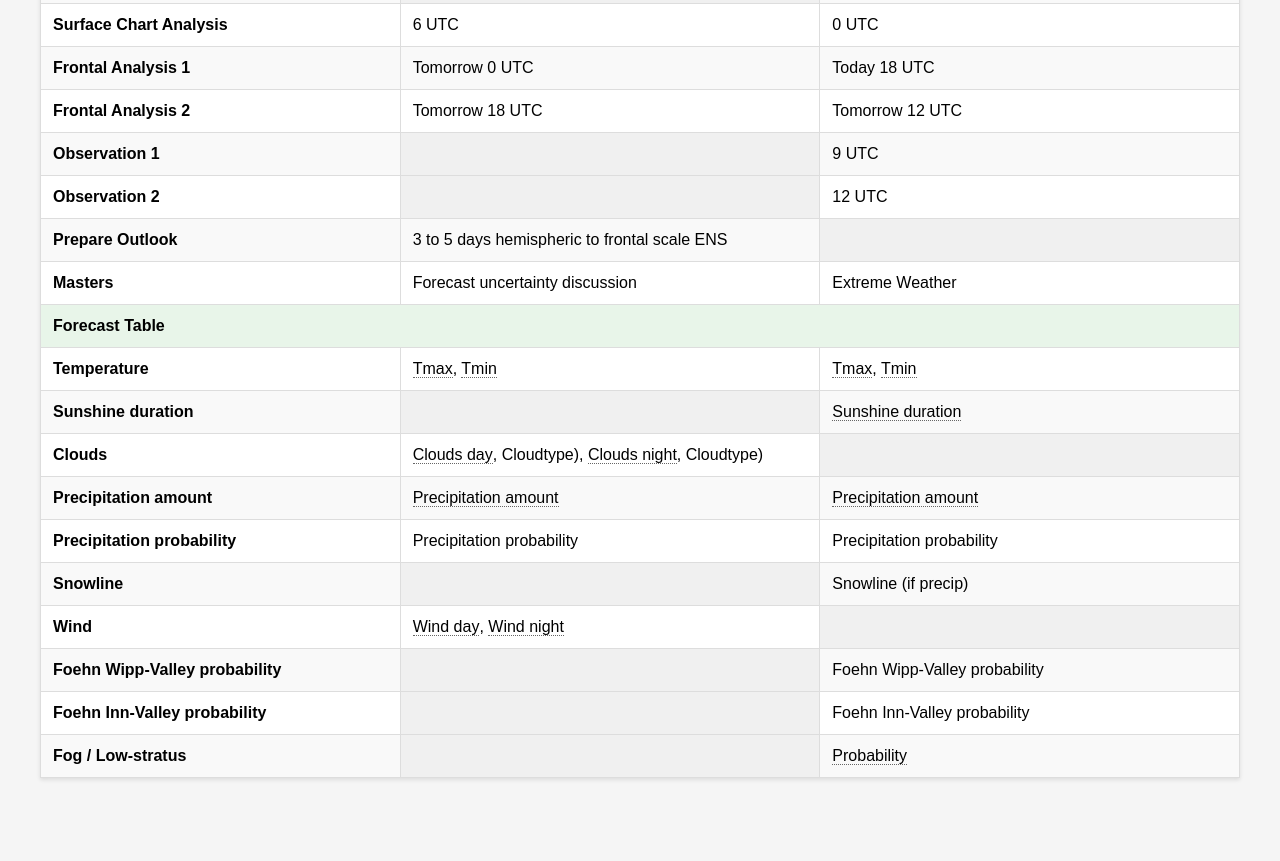
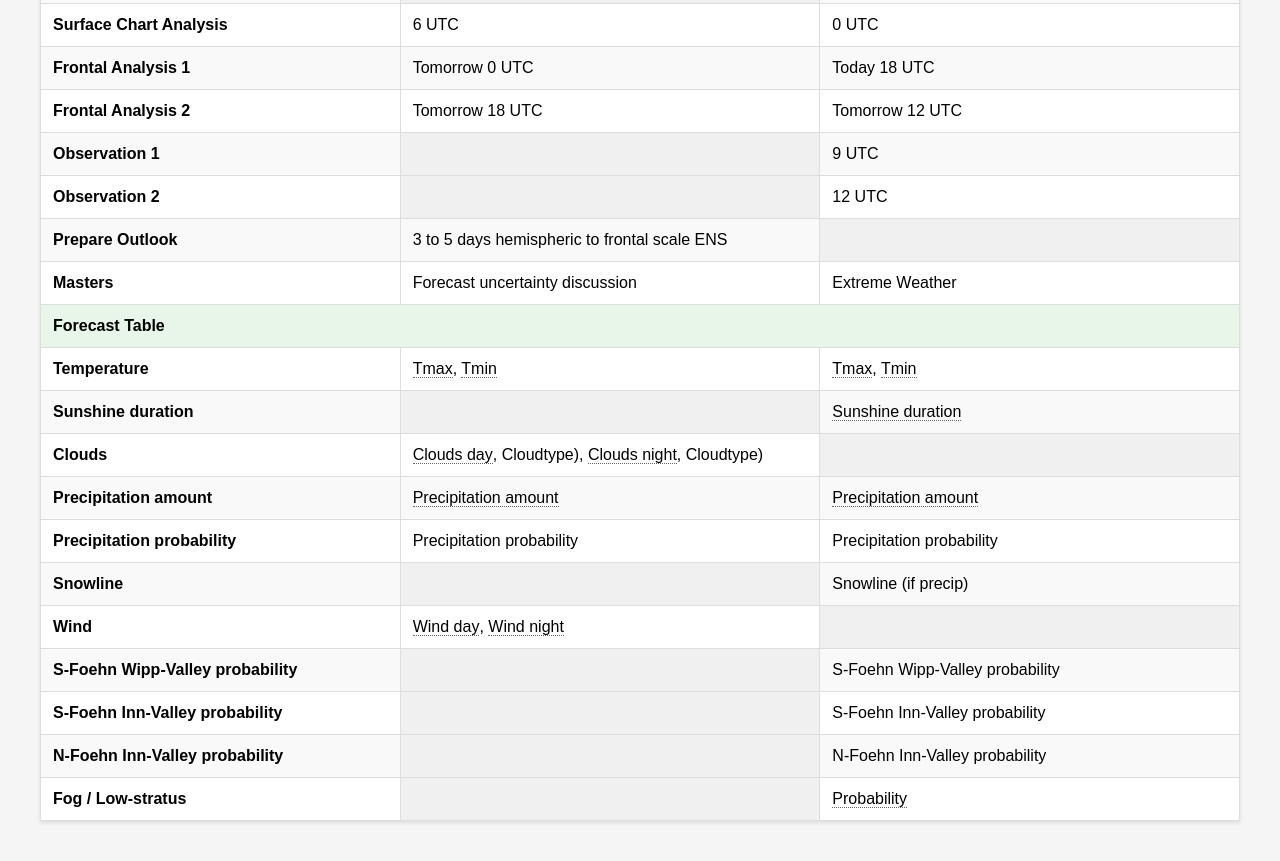
Before and after one commit to afriesinger/WBtasks, a plain HTML site: page index.html in a window 1280 px wide. Shown: the part 464-1325 px from the top of the page. Before the commit the page ends 1282 px from the top, so only its background shows below. Drawn offline with Linux system fonts and the light colour scheme.

Commit message:
modified:   index.html added N-Foehn and rename foehn to S-Foehn

```diff
--- a/index.html
+++ b/index.html
@@ -199,8 +199,9 @@
                 "Precipitation probability": { f1: "Precipitation probability", f2: "Precipitation probability" },
                 "Snowline": { f1: "Snowline (if precip)", f2: "" },
                 "Wind": { f1: "", f2: "Wind day|6-18 UTC (Percentiles), Wind night|18-6 UTC (Percentiles)" },
-                "Foehn Wipp-Valley probability": { f1: "Foehn Wipp-Valley probability", f2: "" },
-                "Foehn Inn-Valley probability": { f1: "Foehn Inn-Valley probability", f2: "" },
+                "S-Foehn Wipp-Valley probability": { f1: "S-Foehn Wipp-Valley probability", f2: "" },
+                "S-Foehn Inn-Valley probability": { f1: "S-Foehn Inn-Valley probability", f2: "" },
+                "N-Foehn Inn-Valley probability": { f1: "N-Foehn Inn-Valley probability", f2: "" },
                 "Fog / Low-stratus": { f1: "Probability|Percent" , f2: "" }
             },
             TUESDAY: {
@@ -223,8 +224,9 @@
                 "Precipitation probability": { f1: "Precipitation probability", f2: "Precipitation probability" },
                 "Snowline": { f1: "Snowline (if precip)", f2: "" },
                 "Wind": { f1: "", f2: "Wind day|6-18 UTC (Percentiles), Wind night|18-6 UTC (Percentiles)" },
-                "Foehn Wipp-Valley probability": { f1: "Foehn Wipp-Valley probability", f2: "" },
-                "Foehn Inn-Valley probability": { f1: "Foehn Inn-Valley probability", f2: "" },
+                "S-Foehn Wipp-Valley probability": { f1: "S-Foehn Wipp-Valley probability", f2: "" },
+                "S-Foehn Inn-Valley probability": { f1: "S-Foehn Inn-Valley probability", f2: "" },
+                "N-Foehn Inn-Valley probability": { f1: "N-Foehn Inn-Valley probability", f2: "" },
                 "Fog / Low-stratus": { f1: "Probability|Percent" , f2: "" },
             },
             WEDNESDAY: {
@@ -247,8 +249,9 @@
                 "Precipitation probability": { f1: "Precipitation probability", f2: "Precipitation probability" },
                 "Snowline": { f1: "", f2: "Snowline (if precip)" },
                 "Wind": { f1: "Wind day|6-18 UTC (Percentiles), Wind night|18-6 UTC (Percentiles)", f2: "" },
-                "Foehn Wipp-Valley probability": { f1: "", f2: "Foehn Wipp-Valley probability" },
-                "Foehn Inn-Valley probability": { f1: "", f2: "Foehn Inn-Valley probability" },
+                "S-Foehn Wipp-Valley probability": { f1: "", f2: "S-Foehn Wipp-Valley probability" },
+                "S-Foehn Inn-Valley probability": { f1: "", f2: "S-Foehn Inn-Valley probability" },
+                "N-Foehn Inn-Valley probability": { f1:"" , f2: "N-Foehn Inn-Valley probability" },
                 "Fog / Low-stratus": { f1: "" , f2: "Probability|Percent" }
             },
             THURSDAY: {
@@ -271,8 +274,9 @@
                 "Precipitation probability": { f1: "Precipitation probability", f2: "Precipitation probability" },
                 "Snowline": { f1: "", f2: "Snowline (if precip)" },
                 "Wind": { f1: "Wind day|6-18 UTC (Percentiles), Wind night|18-6 UTC (Percentiles)", f2: "" },
-                "Foehn Wipp-Valley probability": { f1: "", f2: "Foehn Wipp-Valley probability" },
-                "Foehn Inn-Valley probability": { f1: "", f2: "Foehn Inn-Valley probability" },
+                "S-Foehn Wipp-Valley probability": { f1: "", f2: "S-Foehn Wipp-Valley probability" },
+                "S-Foehn Inn-Valley probability": { f1: "", f2: "S-Foehn Inn-Valley probability" },
+                "N-Foehn Inn-Valley probability": { f1:"" , f2: "N-Foehn Inn-Valley probability" },
                 "Fog / Low-stratus": { f1: "" , f2: "Probability|Percent" }
             }
         };
```
